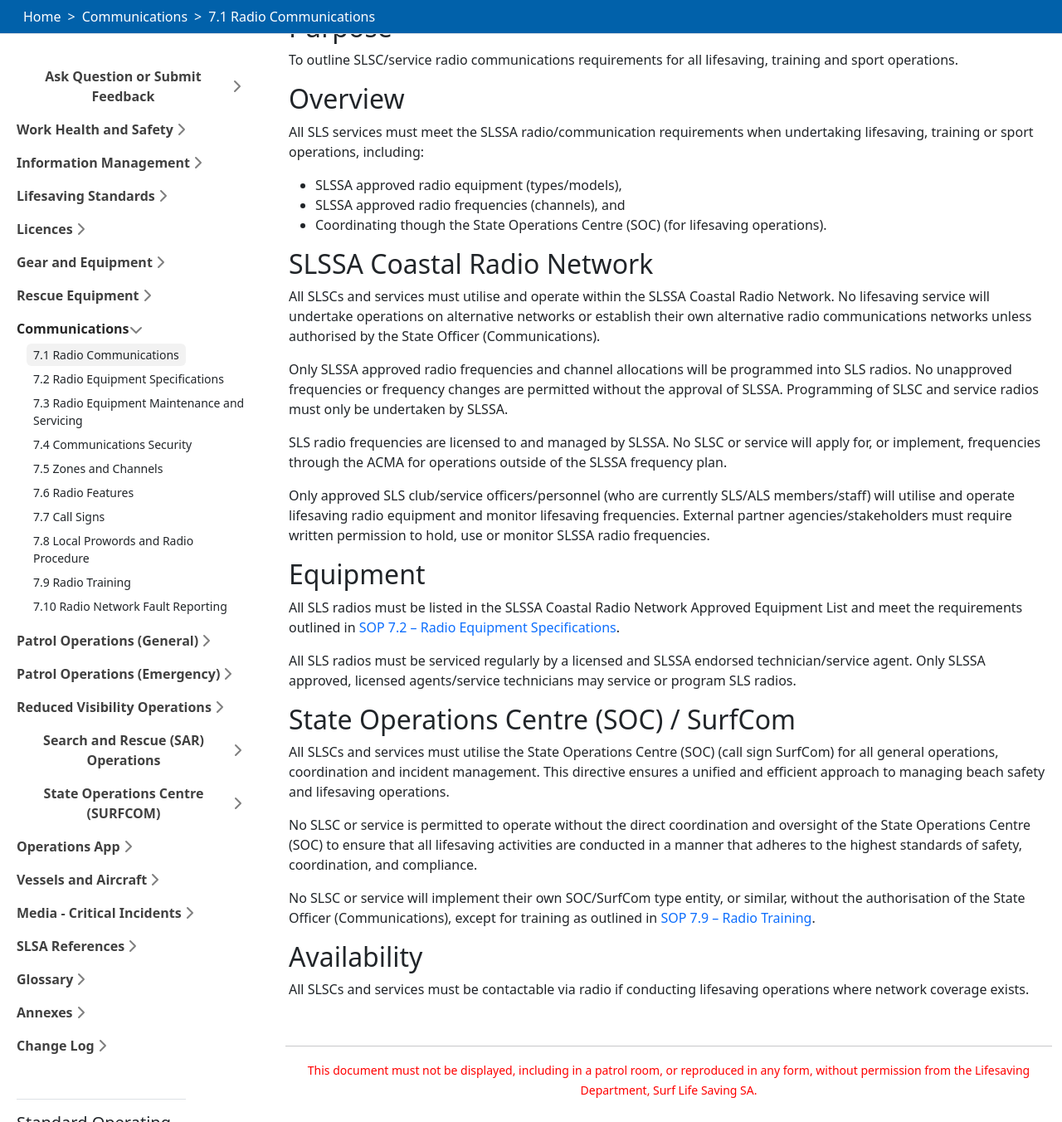
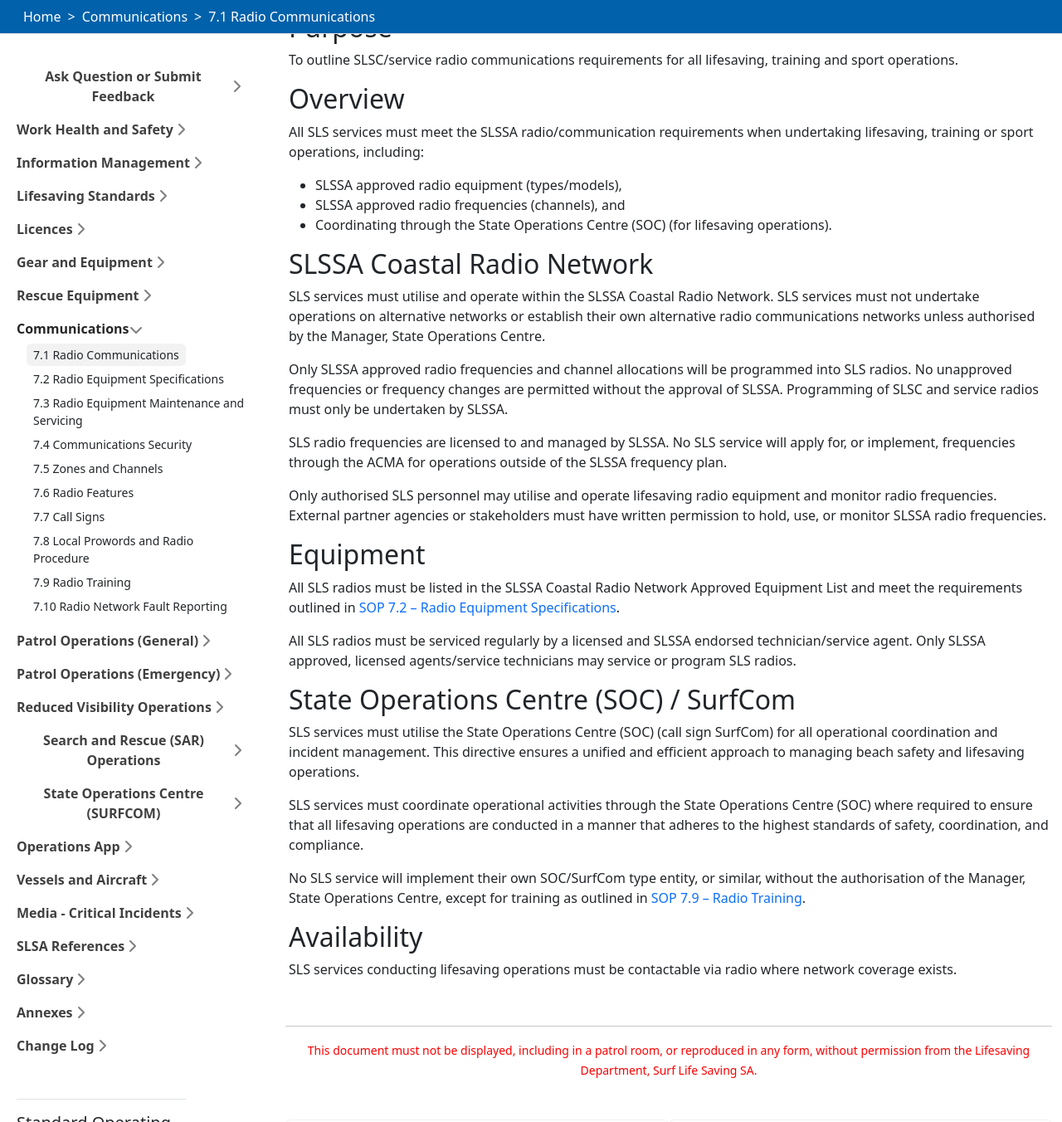
Before and after one commit to slssa-soc/sops-working, a Jekyll site: the page built from 7-communications/7.1-radio-communications.md, in a window 1280 px wide and 1400 px high, scrolled down 293 px, cut to the strip 0-1352 px from the top of the window. Shown: the whole strip at 83% size. Built offline with Jekyll 4.4.1, drawn with Linux system fonts in a browser that asks for light colours.

Commit message:
Clarify radio communications requirements, SOC coordination and network governance (Section 7)

```diff
--- a/7-communications/7.1-radio-communications.md
+++ b/7-communications/7.1-radio-communications.md
@@ -16,17 +16,17 @@ All SLS services must meet the SLSSA radio/communication requirements when under
 
 - SLSSA approved radio equipment (types/models),
 - SLSSA approved radio frequencies (channels), and
-- Coordinating though the State Operations Centre (SOC) (for lifesaving operations).
+- Coordinating through the State Operations Centre (SOC) (for lifesaving operations).
 
 ## SLSSA Coastal Radio Network
 
-All SLSCs and services must utilise and operate within the SLSSA Coastal Radio Network. No lifesaving service will undertake operations on alternative networks or establish their own alternative radio communications networks unless authorised by the State Officer (Communications).
+SLS services must utilise and operate within the SLSSA Coastal Radio Network. SLS services must not undertake operations on alternative networks or establish their own alternative radio communications networks unless authorised by the Manager, State Operations Centre.
 
 Only SLSSA approved radio frequencies and channel allocations will be programmed into SLS radios. No unapproved frequencies or frequency changes are permitted without the approval of SLSSA. Programming of SLSC and service radios must only be undertaken by SLSSA.
 
-SLS radio frequencies are licensed to and managed by SLSSA. No SLSC or service will apply for, or implement, frequencies through the ACMA for operations outside of the SLSSA frequency plan.
+SLS radio frequencies are licensed to and managed by SLSSA. No SLS service will apply for, or implement, frequencies through the ACMA for operations outside of the SLSSA frequency plan.
 
-Only approved SLS club/service officers/personnel (who are currently SLS/ALS members/staff) will utilise and operate lifesaving radio equipment and monitor lifesaving frequencies. External partner agencies/stakeholders must require written permission to hold, use or monitor SLSSA radio frequencies.
+Only authorised SLS personnel may utilise and operate lifesaving radio equipment and monitor radio frequencies. External partner agencies or stakeholders must have written permission to hold, use, or monitor SLSSA radio frequencies.
 
 ## Equipment
 
@@ -36,12 +36,12 @@ All SLS radios must be serviced regularly by a licensed and SLSSA endorsed techn
 
 ## State Operations Centre (SOC) / SurfCom
 
-All SLSCs and services must utilise the State Operations Centre (SOC) (call sign SurfCom) for all general operations, coordination and incident management. This directive ensures a unified and efficient approach to managing beach safety and lifesaving operations.
+SLS services must utilise the State Operations Centre (SOC) (call sign SurfCom) for all operational coordination and incident management. This directive ensures a unified and efficient approach to managing beach safety and lifesaving operations.
 
-No SLSC or service is permitted to operate without the direct coordination and oversight of the State Operations Centre (SOC) to ensure that all lifesaving activities are conducted in a manner that adheres to the highest standards of safety, coordination, and compliance.
+SLS services must coordinate operational activities through the State Operations Centre (SOC) where required to ensure that all lifesaving operations are conducted in a manner that adheres to the highest standards of safety, coordination, and compliance.
 
-No SLSC or service will implement their own SOC/SurfCom type entity, or similar, without the authorisation of the State Officer (Communications), except for training as outlined in [SOP 7.9 – Radio Training](../7-communications/7.9-radio-training.md).
+No SLS service will implement their own SOC/SurfCom type entity, or similar, without the authorisation of the Manager, State Operations Centre, except for training as outlined in [SOP 7.9 – Radio Training](../7-communications/7.9-radio-training.md).
 
 ## Availability
 
-All SLSCs and services must be contactable via radio if conducting lifesaving operations where network coverage exists.
+SLS services conducting lifesaving operations must be contactable via radio where network coverage exists.
```
